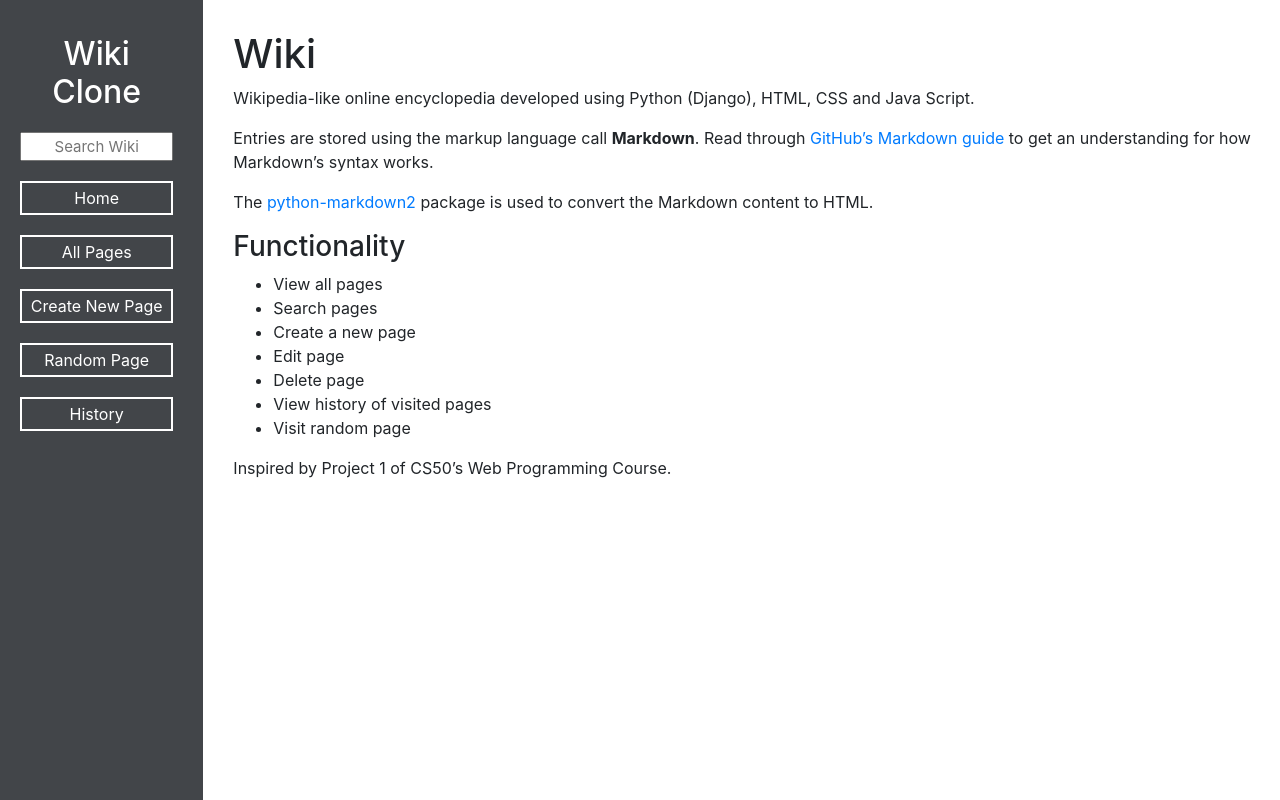
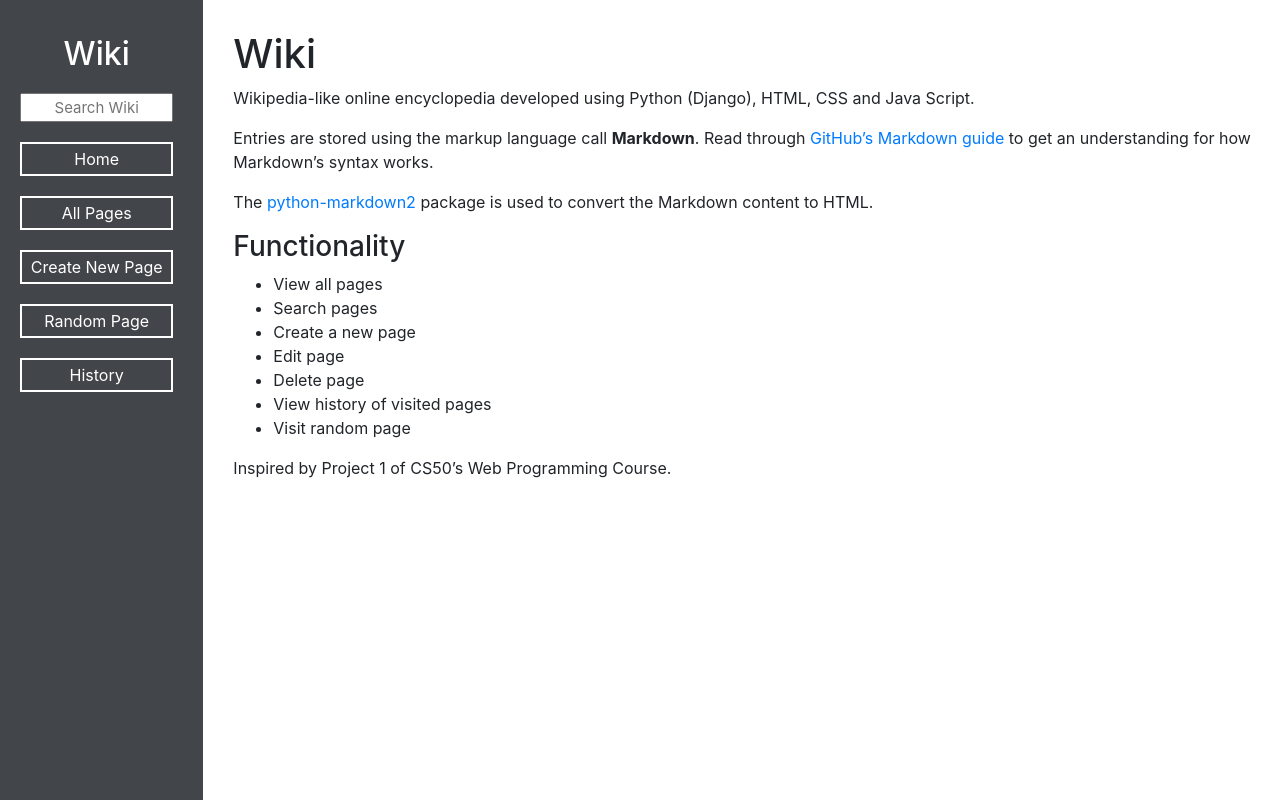
Before and after one commit to MarkoArsov/Wiki-Django, a Django app: page /home in a window 1280 px wide. Run offline with Django 3.2, Linux system fonts and the light colour scheme; some libraries are stand-ins or nearby versions.

Commit message:
Title Change

```diff
--- a/encyclopedia/templates/encyclopedia/layout.html
+++ b/encyclopedia/templates/encyclopedia/layout.html
@@ -34,7 +34,7 @@
 <body>
 <div class="row">
     <div id="nav" class="sidebar col-lg-2 col-md-3">
-        <h2 id="title">Wiki Clone</h2>
+        <h2 id="title">Wiki</h2>
         <form class="searchForm" action="{% url 'search' %}">
             <input class="search" type="text" name="q" placeholder="Search Wiki">
         </form>
```
